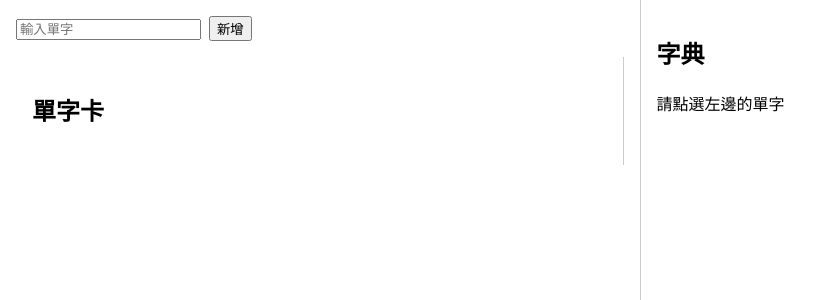
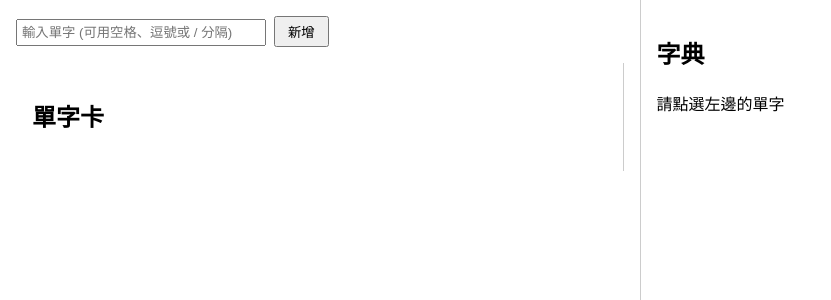
Before and after one commit to AstarChen0720/VOCcontainer, a React app in the folder frontend/: page / in a window 1280 px wide. Shown: the top 300 px of the page, without its empty margins (0-831 px from the left). Built offline with nearby package versions, Linux system fonts and the light colour scheme; the HTML template or start-up script is replaced by a standard one.

Commit message:
新增按下Enter鍵提交新單字和可以一次輸入多個單字(支援用空格斜線逗號分隔)功能
並大概看懂

```diff
--- a/frontend/src/App.tsx
+++ b/frontend/src/App.tsx
@@ -33,14 +33,21 @@ function App() {
     localStorage.setItem(STORAGE_KEY, JSON.stringify(words));
   }, [words]);
 
-  // 建立一個叫做addWord函式,他的參數限定是string,他的工作有兩個1.建立一個叫做nesWord的object,型別限定是word,格式是第一項id會用Date.now()產生一個從1970/1/1到現在的豪秒數當id(目的是給一個獨一無二的數,方便排序)第二項是傳入的參數
+  // 建立一個叫做addWord函式,他的參數限定是string
+  // 功能：將傳入的字串依照空格、逗號或斜線分割成多個單字並加入清單
   const addWord = (text: string) => {
-    const newWord: Word = {
-      id: Date.now(),
-      text,
-    };
-    //調用setWords函式,然後他預設如果括號內是函數就會將最新的狀態(words陣列)傳入第一個參數,而這函數是一個簡寫的函數,功能是立刻回傳一個新的陣列,而這新的陣列就是在目前最新的陣列最後加上newWord這個元素
-    setWords((prev) => [...prev, newWord]);
+    // 使用正規表達式分割：\s 代表空格, / 代表斜線, , 代表逗號
+    // filter(Boolean) 用來移除分割後產生的空字串
+    const wordTexts = text.split(/[\s,/]+/).filter(Boolean);
+
+    const newWords: Word[] = wordTexts.map((t, index) => ({
+      // 加上 index 確保同時新增多個單字時 ID 不會重複
+      id: Date.now() + index,
+      text: t,
+    }));
+
+    // 將所有新單字一次加入陣列
+    setWords((prev) => [...prev, ...newWords]);
   };
 
   // 建立一個叫做deleteWord的函式,他的參數限定是number,功能是回傳一個新的陣列,而這新的陣列是將目前的words陣列去掉id等於參數的那個元素後的陣列
--- a/frontend/src/components/WordInput.tsx
+++ b/frontend/src/components/WordInput.tsx
@@ -23,11 +23,15 @@ function WordInput({ onAdd }: Props) {
     <div style={{ marginBottom: "16px" }}>
       <input
         type="text"
-        placeholder="輸入單字"
+        placeholder="輸入單字 (可用空格、逗號或 / 分隔)"
         value={value}
         onChange={(e) => setValue(e.target.value)}
+        onKeyDown={(e) => {
+          if (e.key === "Enter") handleSubmit();
+        }}
+        style={{ padding: "4px", width: "250px" }}
       />
-      <button onClick={handleSubmit} style={{ marginLeft: "8px" }}>
+      <button onClick={handleSubmit} style={{ marginLeft: "8px", padding: "4px 12px" }}>
         新增
       </button>
     </div>
```
Also changed, not shown: 1 other file (tests, documents, lock files or other folders).
